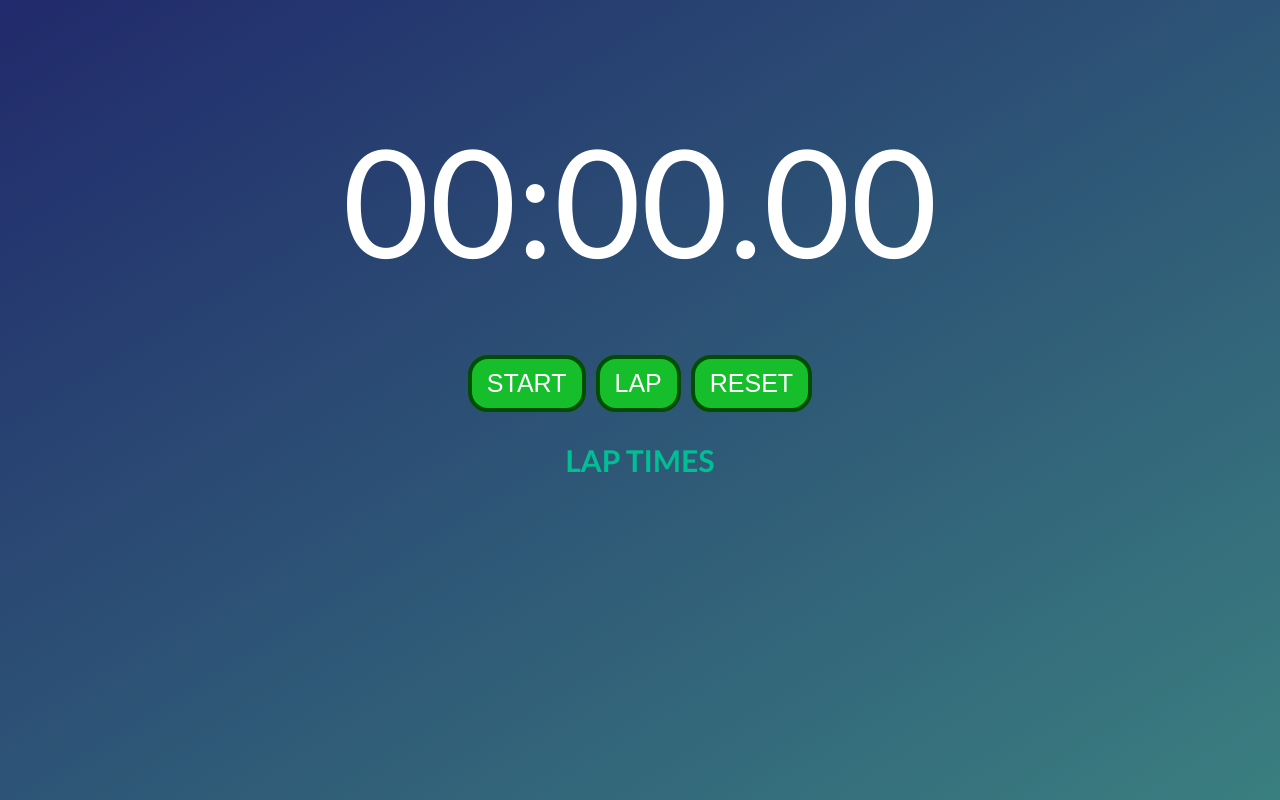
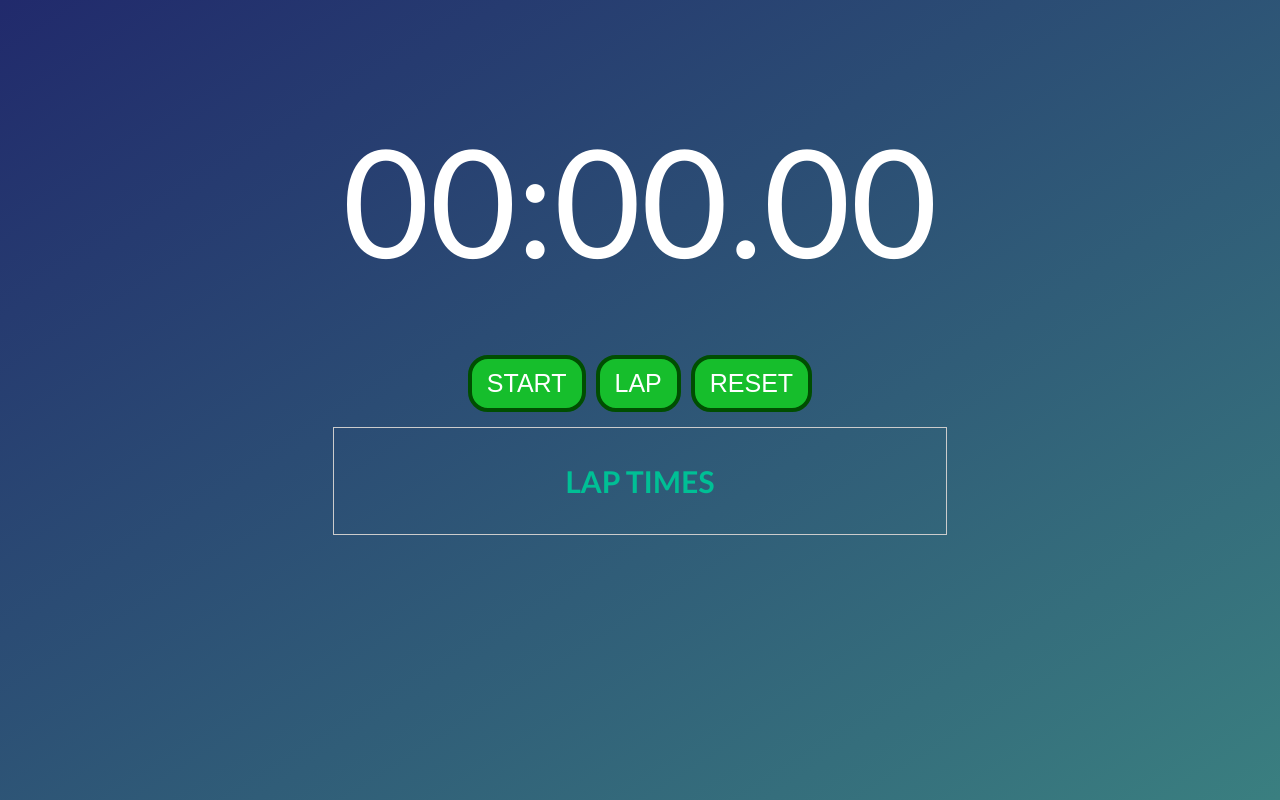
Before and after one commit to Shopify/eng-intern-assessment-react, a React app: page / in a window 1280 px wide. Built offline with nearby package versions, Linux system fonts and the light colour scheme.

Commit message:
added a scroll bar for the Lap times ! ! !

```diff
--- a/src/StopWatchButton.tsx
+++ b/src/StopWatchButton.tsx
@@ -77,14 +77,14 @@ export default function StopWatchButton({ elapsed, setElapsed }: StopWatchButton
       <button onClick={handleLapClick}>LAP</button>
       <button onClick={handleResetClick}>RESET</button>
 
-      <div>
-    <h2 className="lap-times-heading">LAP TIMES</h2>
-    <ul>
-        {lapTimes.map((lap, index) => (
+      <div className="lap-times-container">
+        <h2 className="lap-times-heading">LAP TIMES</h2>
+        <ul className="lap-times-list">
+          {lapTimes.map((lap, index) => (
             <li key={index}>{formatTime(lap)}</li>
-        ))}
-    </ul>
-    </div>
+          ))}
+        </ul>
+      </div>
     </>
   );
 }
--- a/src/Style.css
+++ b/src/Style.css
@@ -80,3 +80,17 @@ ul {
   li {
     margin-bottom: 5px;
   }
+
+  .lap-times-container {
+    max-height: 150px; /* Adjust the maximum height as needed */
+    overflow-y: auto;
+    border: 1px solid #ccc;
+    margin-top: 10px;
+    padding: 10px;
+  }
+
+  .lap-times-list {
+    list-style: none;
+    padding: 0;
+    margin: 0;
+  }
```
